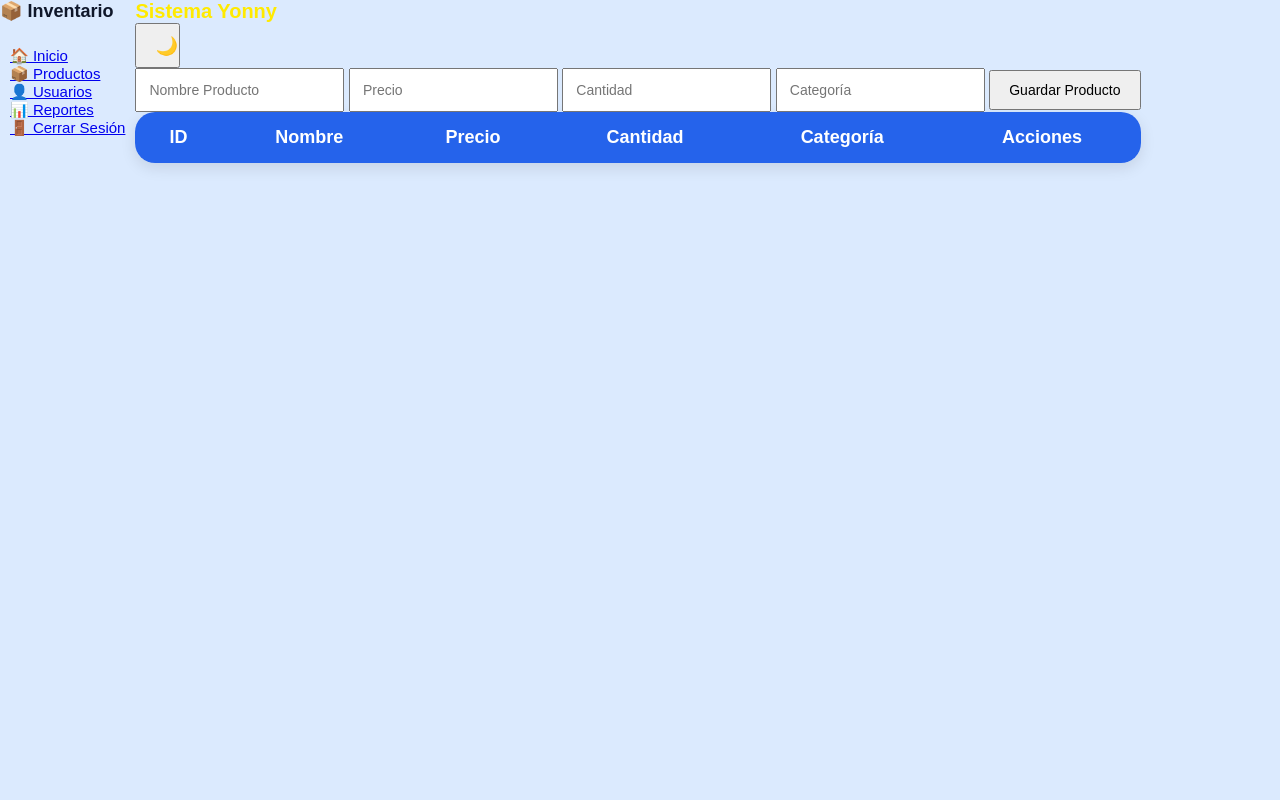
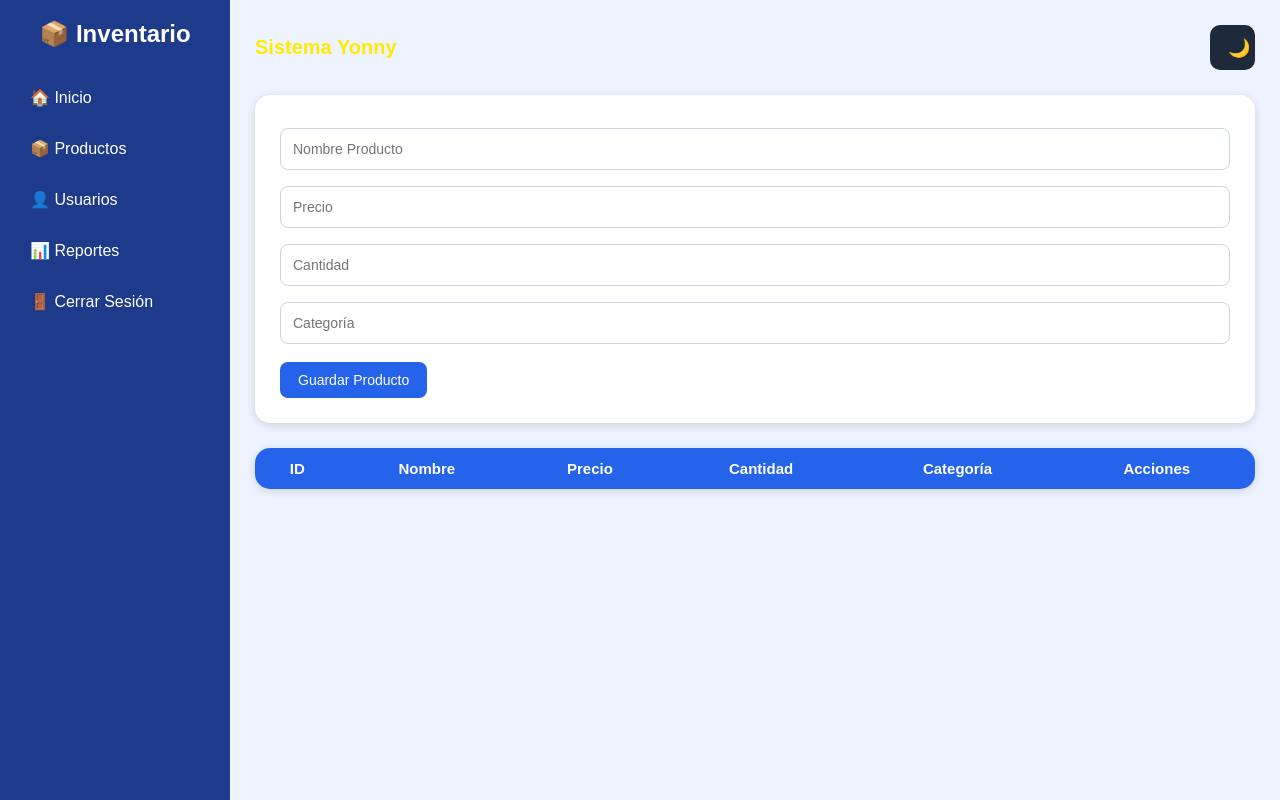
Before and after one commit to yonny1989/inventario-web, a website: page inventario.html in a window 1280 px wide. Drawn offline with Linux system fonts and the light colour scheme; no server answers.

Commit message:
Actualizar estilos

```diff
--- a/estilos.css
+++ b/estilos.css
@@ -1,129 +1,224 @@
+/* ===========================
+   RESET
+=========================== */
+
 *{
     margin:0;
     padding:0;
     box-sizing:border-box;
-    font-family:Arial, sans-serif;
+    font-family:Arial, Helvetica, sans-serif;
 }
 
-/* BODY */
+/* ===========================
+   BODY
+=========================== */
 
 body{
-    background:#dbeafe;
+    background:#eef4ff;
+    display:flex;
     min-height:100vh;
-    display:flex;
-    color:#0f172a;
+    color:#333;
 }
 
-/* SIDEBAR */
+/* ===========================
+   SIDEBAR
+=========================== */
+
+.sidebar{
+    width:230px;
+    background:#1e3a8a;
+    color:white;
+    position:fixed;
+    height:100%;
+    padding:20px;
+}
 
 .sidebar h2{
-    font-size:18px;
+    text-align:center;
+    margin-bottom:30px;
+    font-size:24px;
+}
+
+.sidebar ul{
+    list-style:none;
+}
+
+.sidebar li{
+    margin:12px 0;
+}
+
+.sidebar a{
+    color:white;
+    text-decoration:none;
+    display:block;
+    padding:10px;
+    border-radius:8px;
+    font-size:16px;
+    transition:.3s;
+}
+
+.sidebar a:hover{
+    background:#2563eb;
+}
+
+/* ===========================
+   CONTENIDO
+=========================== */
+
+.main{
+    margin-left:230px;
+    width:100%;
+    padding:25px;
+}
+
+/* ===========================
+   NAVBAR
+=========================== */
+
+.navbar{
+    display:flex;
+    justify-content:space-between;
+    align-items:center;
     margin-bottom:25px;
 }
 
-.sidebar ul li a{
-    font-size:15px;
-    padding:10px;
+.navbar h1{
+    font-size:30px;
+    color:#1e293b;
 }
 
-/* TITULO */
-
-.navbar h1{
-    font-size:30px;
-}
-
-/* BOTON LUNA */
+/* ===========================
+   BOTÓN MODO OSCURO
+=========================== */
 
 .dark-btn{
     width:45px;
     height:45px;
+    border:none;
+    border-radius:10px;
+    background:#1e293b;
+    color:white;
+    cursor:pointer;
     font-size:18px;
 }
 
-/* INPUTS */
+.dark-btn:hover{
+    background:#111827;
+}
 
-input{
+/* ===========================
+   FORMULARIO
+=========================== */
+
+.formulario{
+    background:white;
+    padding:25px;
+    border-radius:15px;
+    box-shadow:0 2px 10px rgba(0,0,0,.15);
+    margin-bottom:25px;
+}
+
+.formulario input{
+    width:100%;
     padding:12px;
+    margin:8px 0;
+    border:1px solid #cbd5e1;
+    border-radius:8px;
     font-size:14px;
 }
 
-/* BOTON GUARDAR */
+.formulario input:focus{
+    outline:none;
+    border-color:#2563eb;
+}
+
+.formulario button{
+    margin-top:10px;
+}
+
+/* ===========================
+   BOTONES
+=========================== */
 
 button{
+    background:#2563eb;
+    color:white;
+    border:none;
     padding:10px 18px;
+    border-radius:8px;
+    cursor:pointer;
     font-size:14px;
+    transition:.3s;
 }
 
-/* TABLA */
+button:hover{
+    background:#1d4ed8;
+}
+
+/* ===========================
+   TABLA
+=========================== */
+
+table{
+    width:100%;
+    border-collapse:collapse;
+    background:white;
+    border-radius:15px;
+    overflow:hidden;
+    box-shadow:0 2px 10px rgba(0,0,0,.15);
+}
 
 th{
+    background:#2563eb;
+    color:white;
     padding:12px;
     font-size:15px;
 }
 
 td{
     padding:12px;
+    text-align:center;
+    border-bottom:1px solid #ddd;
     font-size:14px;
 }
 
-/* BOTONES EDITAR Y ELIMINAR */
-
-td button{
-    padding:6px 10px;
-    font-size:12px;
-}
-
-button:hover{
-    background:#1d4ed8;
-    transform:scale(1.03);
-}
-
-/* TABLA */
-
-table{
-    width:100%;
-    border-collapse:collapse;
-    background:white;
-    border-radius:20px;
-    overflow:hidden;
-    box-shadow:0 5px 15px rgba(0,0,0,0.1);
-}
-tbody tr{
-    transition:.3s;
-}
-th{
-    background:#2563eb;
-    color:white;
-    padding:15px;
-    font-size:18px;
-}
-
-td{
-    padding:15px;
-    text-align:center;
-    border-bottom:1px solid #e5e7eb;
-    font-size:16px;
-}
-
-/* FILAS */
-
-tr:hover{
-    background:#f1f5f9;
-}
 tbody tr:nth-child(even){
     background:#f8fafc;
 }
 
-/* BOTONES TABLA */
+tbody tr:hover{
+    background:#eef2ff;
+}
+
+/* ===========================
+   BOTONES EDITAR / ELIMINAR
+=========================== */
 
 td button{
-    margin:4px;
-    padding:8px 14px;
-    font-size:14px;
-    border-radius:8px;
+    margin:3px;
+    padding:8px 12px;
+    font-size:13px;
 }
 
-/* MODO OSCURO */
+td button:first-child{
+    background:#f59e0b;
+}
+
+td button:first-child:hover{
+    background:#d97706;
+}
+
+td button:last-child{
+    background:#dc2626;
+}
+
+td button:last-child:hover{
+    background:#b91c1c;
+}
+
+/* ===========================
+   MODO OSCURO
+=========================== */
 
 .dark-mode{
     background:#020617;
@@ -142,43 +237,46 @@ td button{
     background:#1e293b;
 }
 
+.dark-mode input{
+    background:#334155;
+    color:white;
+    border:1px solid #475569;
+}
+
+.dark-mode input::placeholder{
+    color:#cbd5e1;
+}
+
 .dark-mode table{
     background:#1e293b;
     color:white;
 }
 
 .dark-mode th{
-    background:black;
+    background:#0f172a;
 }
 
 .dark-mode td{
     border-bottom:1px solid #334155;
 }
 
-.dark-mode tr:hover{
+.dark-mode tbody tr:nth-child(even){
+    background:#273449;
+}
+
+.dark-mode tbody tr:hover{
     background:#334155;
 }
 
-.dark-mode input{
-    background:#334155;
-    color:white;
-    border:none;
-}
-
-.dark-mode input::placeholder{
-    color:#cbd5e1;
-}
+/* ===========================
+   TRANSICIONES
+=========================== */
 
 body,
 .main,
 .formulario,
 table,
-input{
-    transition:0.3s;
+input,
+button{
+    transition:.3s;
 }
-.dark-btn:hover{
-    transform:rotate(20deg);
-}
-input:hover{
-    background:#dbeafe;
-}
```
Also changed, not shown: server.js (+7 -9 lines).
